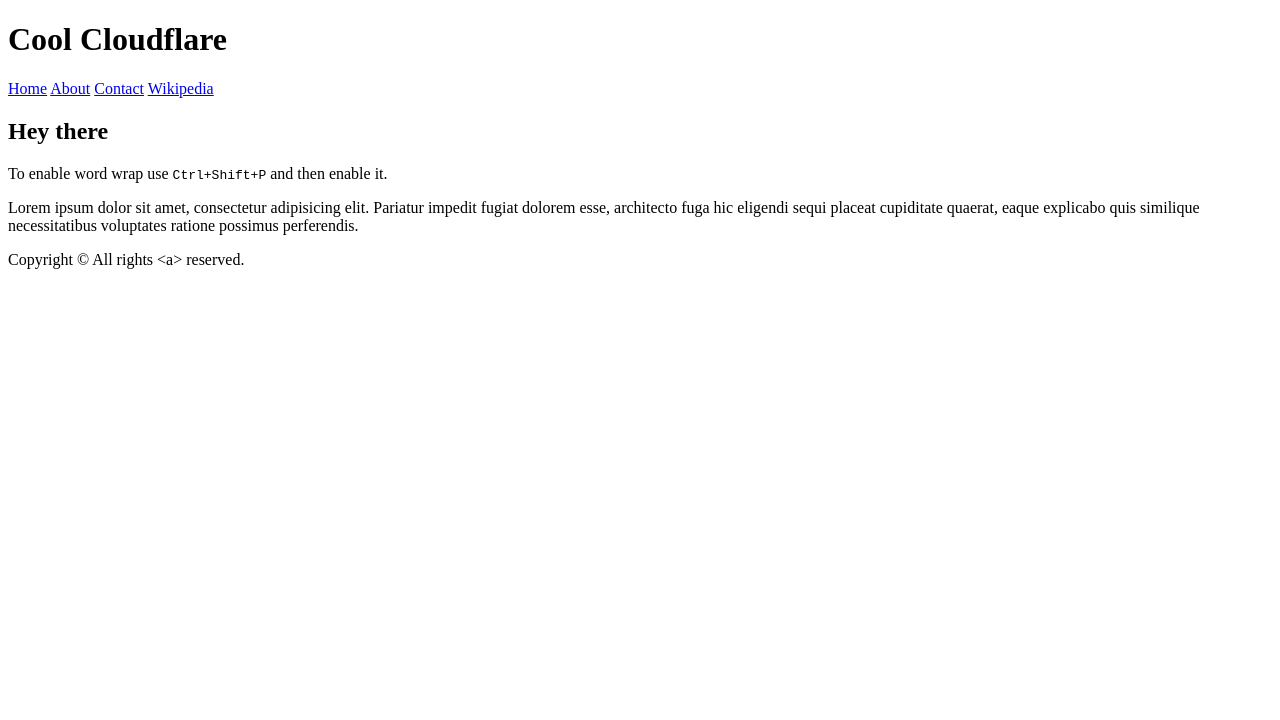
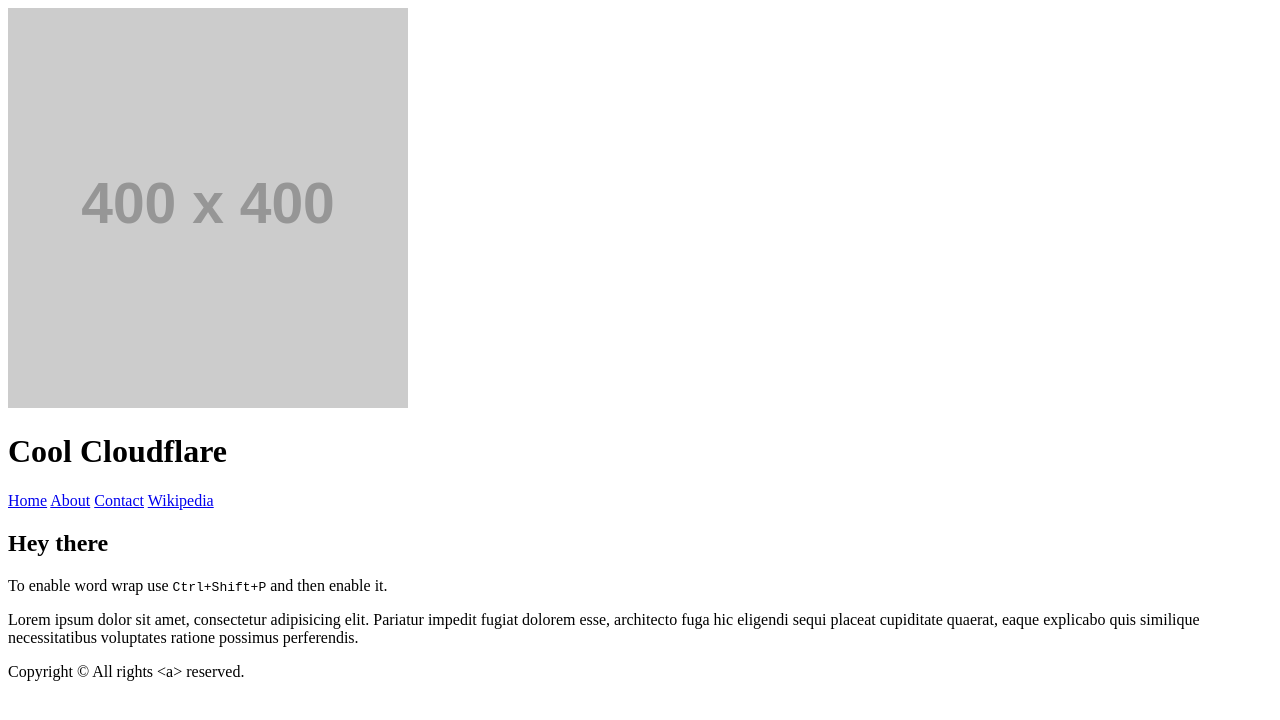
Before and after one commit to gliese-sketch/friday-19, a plain HTML site: page index.html in a window 1280 px wide. Drawn offline with Linux system fonts and the light colour scheme; placeholder pictures from the web are drawn by us.

Commit message:
a dog image

```diff
--- a/index.html
+++ b/index.html
@@ -4,6 +4,7 @@
         <title>Bandwidth</title>
     </head>
     <body>
+        <img src="https://placehold.co/400" alt="a dog">
         <header>
             <h1>Cool Cloudflare</h1>
            <nav>
```
